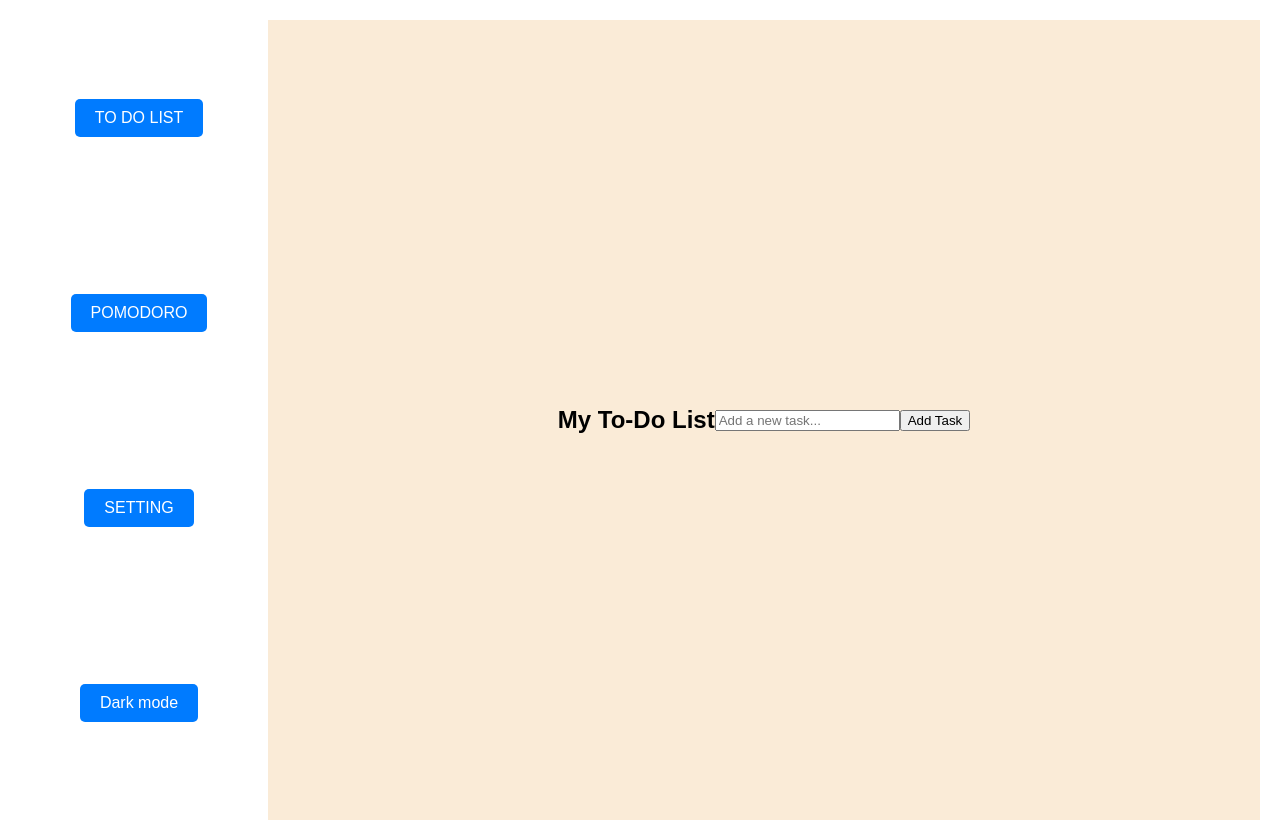
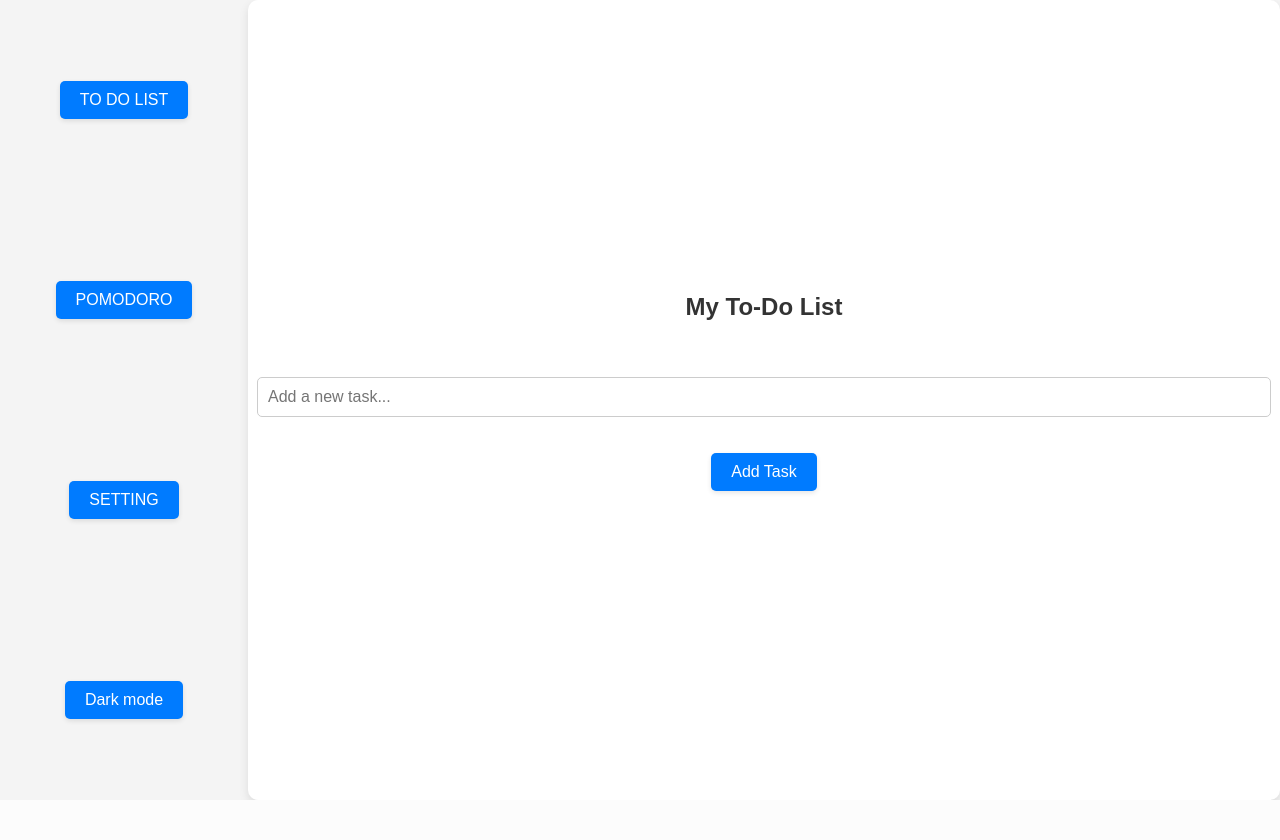
Before and after one commit to sudo-404-hub/AI_powered_to_do_app, a Flask app: page /to_do_list.html in a window 1280 px wide. After the commit the page ends 800 px from the top, so only its background shows below. Run offline with Flask 3, Linux system fonts and the light colour scheme.

Commit message:
updated to_do_list.html

```diff
--- a/static/my_styles.css
+++ b/static/my_styles.css
@@ -2,7 +2,10 @@ body {
     display: flex;
     height: 100vh;
     margin: 0;
+    font-family: 'Arial', sans-serif; /* Modern font */
+    background-color: #f4f4f4; /* Light background for contrast */
 }
+
 .button-container {
     width: 20%;
     display: flex;
@@ -10,28 +13,94 @@ body {
     justify-content: space-around;
     align-items: center;
 }
+
 .spacer {
     width: 80%;
     display: flex;
+    flex-direction: column; /* Stack elements vertically */
     justify-content: center;
     align-items: center;
-    background-color: antiquewhite;
+    background-color: #ffffff; /* White background for the main area */
+    border-radius: 10px; /* Rounded corners */
+    box-shadow: 0 4px 10px rgba(0, 0, 0, 0.1); /* Subtle shadow */
+    padding: 20px; /* Padding for spacing */
 }
+
 .separator {
     width: 2px;
     background-color: #000; /* Black color for the line */
     height: 100%; /* Full height */
 }
+
 .button {
     padding: 10px 20px;
     font-size: 16px;
     cursor: pointer;
     border: none;
-    border-radius: 5px;
-    background-color: #007BFF;
+    border-radius: 5px; /* Rounded corners */
+    background-color: #007BFF; /* Primary color */
     color: white;
-    transition: background-color 0.3s;
+    transition: background-color 0.3s, transform 0.2s; /* Smooth transitions */
+    box-shadow: 0 2px 5px rgba(0, 0, 0, 0.1); /* Subtle shadow */
 }
+
 .button:hover {
-    background-color: #0056b3;
+    background-color: #0056b3; /* Darker shade on hover */
+    transform: translateY(-2px); /* Lift effect on hover */
 }
+
+.tdl_heading {
+    color: #333; /* Darker text color for better readability */
+    margin-bottom: 20px; /* Space below the heading */
+}
+
+#taskInput {
+    width: 100%; /* Full width */
+    padding: 10px; /* Padding for input */
+    border: 1px solid #ccc; /* Light border */
+    border-radius: 5px; /* Rounded corners */
+    font-size: 16px; /* Font size */
+    transition: border-color 0.3s; /* Smooth border color transition */
+}
+
+#taskInput:focus {
+    border-color: #007BFF; /* Change border color on focus */
+    outline: none; /* Remove default outline */
+}
+
+#taskList {
+    list-style-type: none; /* Remove bullet points */
+    padding: 0; /* Remove padding */
+    margin-top: 20px; /* Space above the task list */
+    width: 100%; /* Full width */
+}
+
+.task-item {
+    display: flex; /* Flexbox for task item */
+    justify-content: space-between; /* Space between text and button */
+    align-items: center; /* Center vertically */
+    padding: 10px; /* Padding for task item */
+    border: 1px solid #e0e0e0; /* Light border */
+    border-radius: 5px; /* Rounded corners */
+    margin-bottom: 10px; /* Space between tasks */
+    background-color: #f9f9f9; /* Light background for tasks */
+    transition: background-color 0.3s; /* Smooth background color transition */
+}
+
+.task-item:hover {
+    background-color: #f1f1f1; /* Change background on hover */
+}
+
+.delete-button {
+    background-color: #ff4d4d; /* Red color for delete button */
+    color: white;
+    border: none;
+    border-radius: 5px; /* Rounded corners */
+    padding: 5px 10px; /* Padding for delete button */
+    cursor: pointer;
+    transition: background-color 0.3s; /* Smooth transition */
+}
+
+.delete-button:hover {
+    background-color: #e60000; /* Darker red on hover */
+}
--- a/templates/to_do_list.html
+++ b/templates/to_do_list.html
@@ -1,39 +1,12 @@
 <!DOCTYPE html>
 <html lang="en">
+
 <head>
     <link rel="stylesheet" type="text/css" href="../static/my_styles.css">
     <meta charset="UTF-8">
     <title>TO DO LIST</title>
-    <style>
-        body {
-            font-family: Arial, sans-serif;
-            margin: 20px;
-        }
-        .button-container {
-            margin-bottom: 20px;
-        }
-        .button {
-            margin-right: 10px;
-        }
-        #taskList {
-            list-style-type: none;
-            padding: 0;
-        }
-        .task-item {
-            display: flex;
-            justify-content: space-between;
-            align-items: center;
-            margin: 5px 0;
-        }
-        .delete-button {
-            background-color: red;
-            color: white;
-            border: none;
-            padding: 5px 10px;
-            cursor: pointer;
-        }
-    </style>
 </head>
+
 <body>
     <div class="button-container">
         <a href="to_do_list.html"><button class="button">TO DO LIST</button></a>
@@ -44,15 +17,30 @@
 
     <div class="spacer">
 
-    <h2>My To-Do List</h2>
-    <input type="text" id="taskInput" placeholder="Add a new task...">
-    <button id="addTaskButton">Add Task</button>
+        <h2 class="tdl_heading">My To-Do List </h2>
+        <br><br>
+        <input type="text" id="taskInput"  placeholder="Add a new task...">
+        <br><br>
+        <button id="addTaskButton" class="button">Add Task</button>
 
-    <ul id="taskList"></ul>
-</div>
+        <ul id="taskList"></ul>
+    </div>
+
+
+
+
+
+
+
+
+
+
+
+
+
 
     <script>
-        document.getElementById('addTaskButton').addEventListener('click', function() {
+        document.getElementById('addTaskButton').addEventListener('click', function () {
             const taskInput = document.getElementById('taskInput');
             const taskText = taskInput.value.trim();
 
@@ -64,7 +52,7 @@
                 const deleteButton = document.createElement('button');
                 deleteButton.textContent = 'Delete';
                 deleteButton.className = 'delete-button';
-                deleteButton.addEventListener('click', function() {
+                deleteButton.addEventListener('click', function () {
                     li.remove();
                 });
 
@@ -78,4 +66,5 @@
     </script>
 
 </body>
+
 </html>
```
